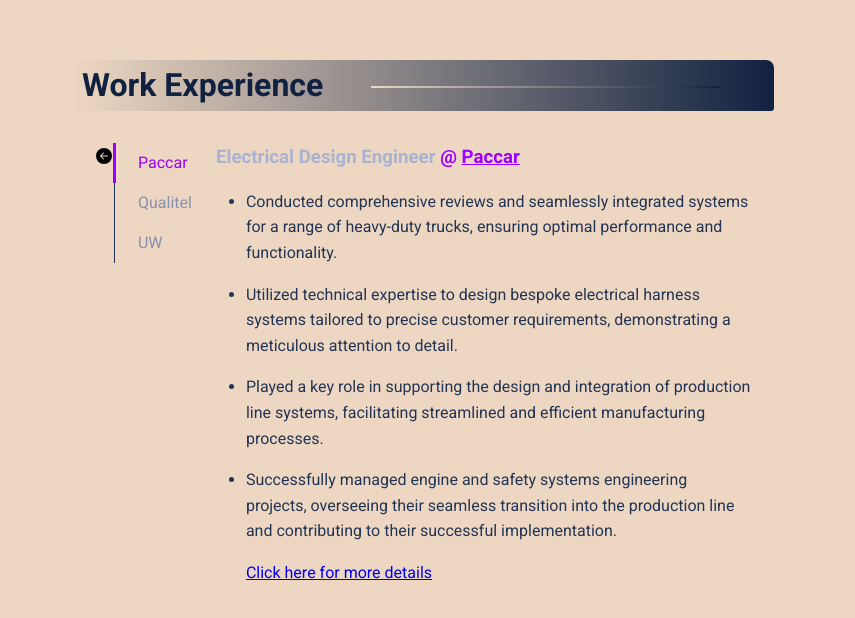
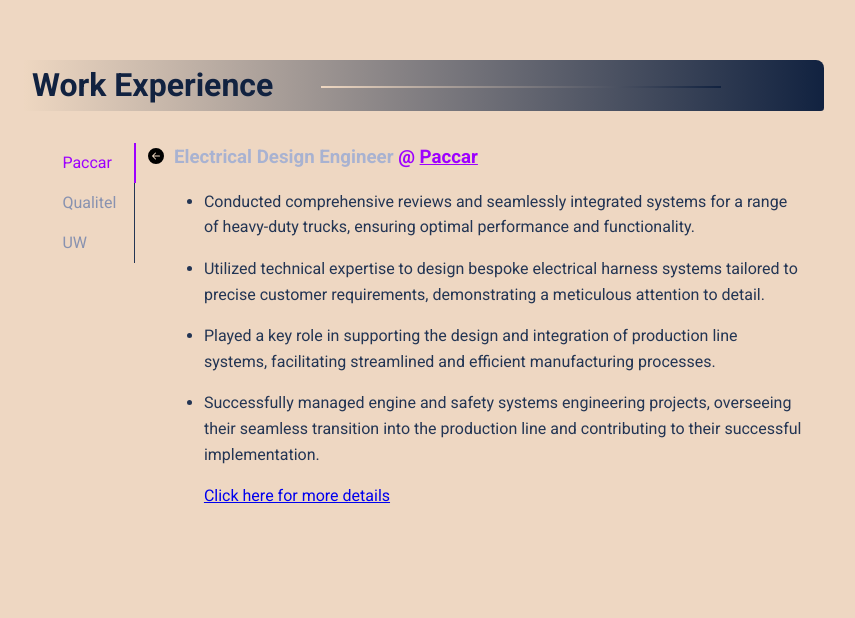
Before and after one commit to poul0315/NextJs-Portfolio, a Next.js app: page / in a window 1280 px wide. Shown: the part 2445-3063 px from the top of the page, without its empty margins (216-1071 px from the left). Built offline with nearby package versions, Linux system fonts and the light colour scheme.

Commit message:
re-designed experience section

```diff
--- a/src/scss/sections/_experience.scss
+++ b/src/scss/sections/_experience.scss
@@ -1,6 +1,6 @@
 .experience {
     color: #112240;
-    max-width: 700px;
+    max-width: 800px;
     gap: 1rem;
     margin: 22rem auto;
     .title {
@@ -85,16 +85,18 @@
     .container {
         display: flex;
         align-items: flex-start;
+        width: 100%;
         .slider-button {
+            z-index: 10;
             background: none;
             border: none;
             margin-top: 0.33rem;
-            margin-right: 0.1rem;
+            margin-right: 0.6rem;
         }
         .exp-slider {
             max-width: 100%;
             transition: transform 0.5s ease-out, opacity 0.5s ease-out, visibility 0.3s ease-out;
-
+            margin-right: 1rem;
             &.slide-out {
                 width: 0; // set width to 0
                 opacity: 0;
@@ -109,11 +111,13 @@
                 left: -0.5px;
                 top: 0;
                 height: 2.5rem;
-                width: 3px;
+                width: 2px;
                 transition: 0.3s ease-in-out;
+                margin-left: 5.5rem;
             }
             &::before {
                 position: absolute;
+                margin-left: 5.5rem;
                 left: 0px;
                 content: "";
                 height: 100%;
@@ -122,13 +126,13 @@
             }
             &-item {
                 height: 2.5rem;
-                padding: 0 1.5rem;
+                padding: 0 1.0rem;
                 display: flex;
                 vertical-align: middle;
                 cursor: pointer; // this makes indication that I clicked
                 width: 100%;
-                border-top-right-radius: 10px;
-                border-bottom-right-radius: 10px;
+                border-top-left-radius: 10px;
+                border-bottom-left-radius: 10px;
                 span {
                     display: flex;
                     justify-content: center;
--- a/src/sections/Experience.tsx
+++ b/src/sections/Experience.tsx
@@ -85,6 +85,18 @@
                 hidden: { opacity: 0, y: 0 },
                 }}
             >
+                <ul className={`exp-slider ${isSlidingOut ? 'slide-out' : ''}`}>
+                    <div className="underline"></div>
+                    {experiences.map((experience, index) => {
+                        return (
+                            <li key={index} className={`exp-slider-item ${index === selected && "exp-slider-item-selected"}`}
+                                onClick={() => setSelected(index)}
+                            >
+                                <span>{experience.name}</span>
+                            </li>
+                        );
+                    })}
+                </ul>
                 <button className="slider-button" onClick={handleButtonClick}>
                     {isSlidingOut ?
                         <svg xmlns="http://www.w3.org/2000/svg" width="16" height="16" fill="currentColor" className="bi bi-arrow-right-circle-fill" viewBox="0 0 16 16">
@@ -97,18 +109,6 @@
                     }
 
                 </button>
-                <ul className={`exp-slider ${isSlidingOut ? 'slide-out' : ''}`}>
-                    <div className="underline"></div>
-                    {experiences.map((experience, index) => {
-                        return (
-                            <li key={index} className={`exp-slider-item ${index === selected && "exp-slider-item-selected"}`}
-                                onClick={() => setSelected(index)}
-                            >
-                                <span>{experience.name}</span>
-                            </li>
-                        );
-                    })}
-                </ul>
                 <div className="exp-details">
                     <div className="exp-details-position">
                         <h3>
```
